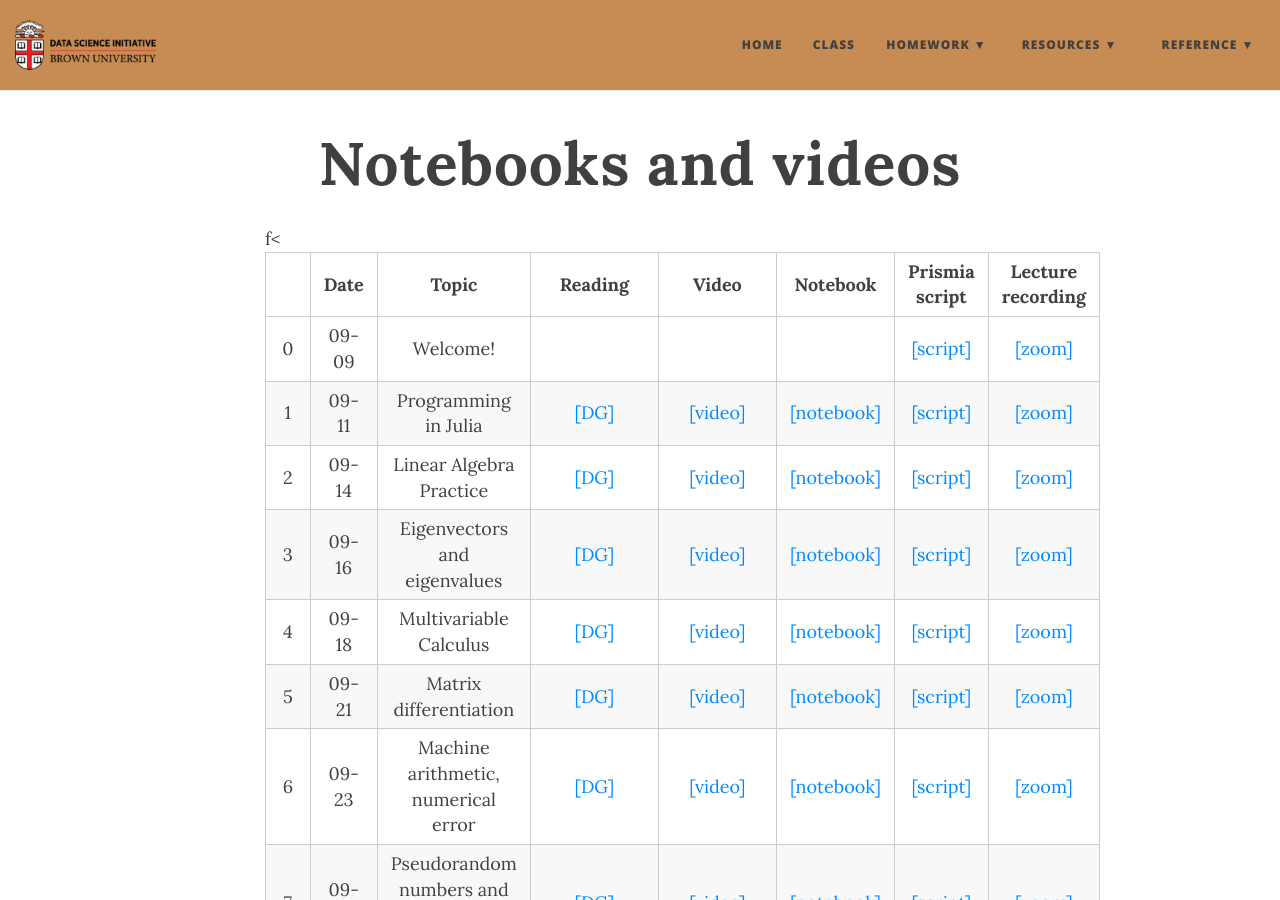
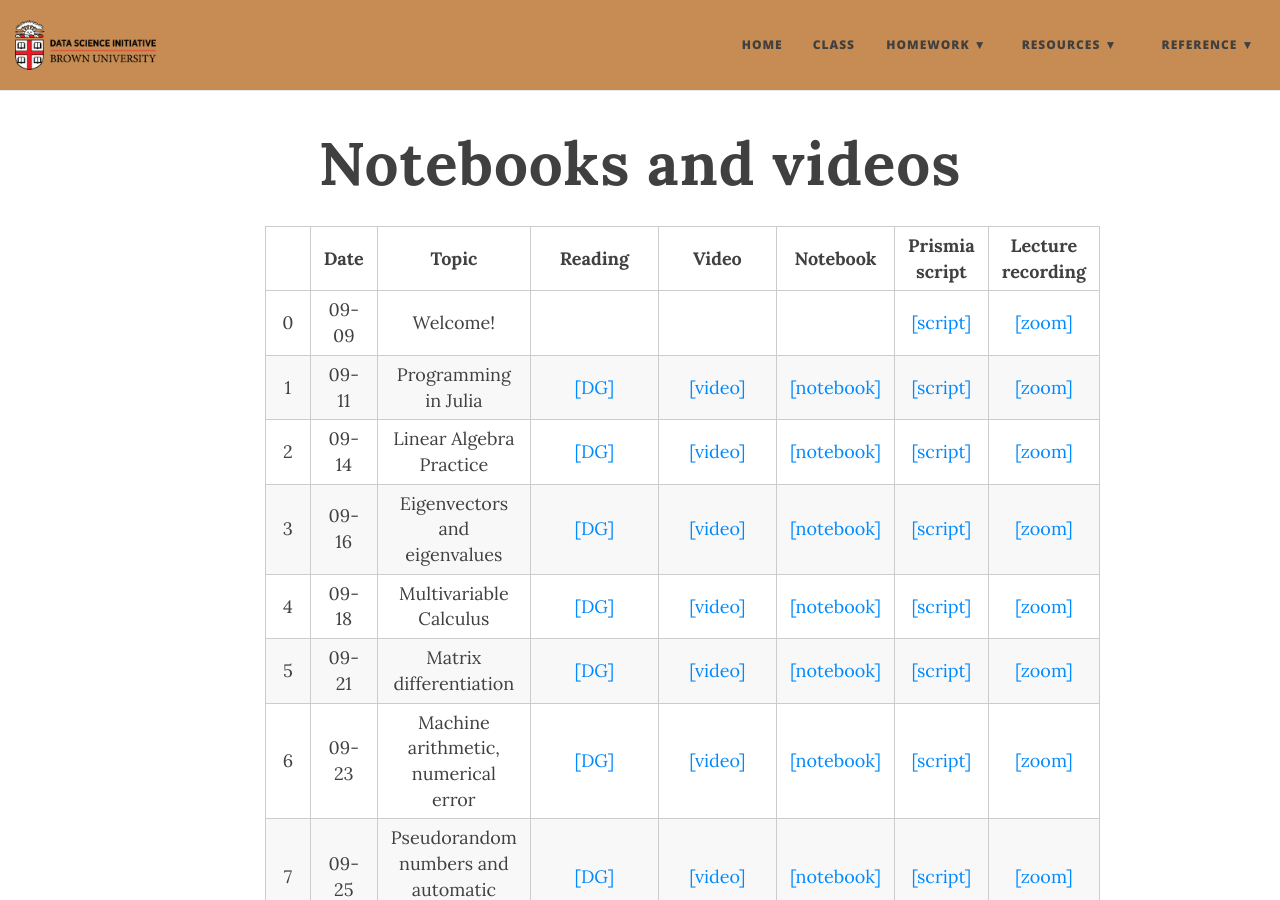
Before and after one commit to data1010/data1010.github.io, a Jekyll site: the page built from class.md, in a window 1280 px wide and 900 px high. Built offline with Jekyll 4.4.1, drawn with Linux system fonts in a browser that asks for light colours; nearby versions of some CDN libraries.

Commit message:
Fix table typos

```diff
--- a/class.md
+++ b/class.md
@@ -104,6 +104,8 @@ title: Notebooks and videos
       <td style="text-align: center"><a href="https://mathigon.org/course/numerical-computing/optimization">[DG]</a></td>
       <td style="text-align: center"><a href="https://nbviewer.jupyter.org/github/data1010/problem-sets/blob/master/preclass-sets/09-30/data1010-09-30.ipynb">[notebook]</a></td>
       <td style="text-align: center"><a href="https://youtu.be/vZMKy9sonjM">[video]</a></td>
+      <td style="text-align: center"></td>
+      <td style="text-align: center"></td>
     </tr>
     <tr>
       <td style="text-align: center">9</td>
@@ -116,7 +118,7 @@ title: Notebooks and videos
       <td style="text-align: center"></td>
     </tr>
     <tr>
-      f<<td style="text-align: center">10</td>
+      <td style="text-align: center">10</td>
       <td style="text-align: center">10-02</td>
       <td style="text-align: center">Bayes' theorem and conditional expectation</td>
       <td style="text-align: center"><a href="https://mathigon.org/course/intro-probability/conditional-probability">[DG]</a>&nbsp;<a href="https://www.youtube.com/watch?v=JGeTcRfKgBo">[video]</a></td>
```
